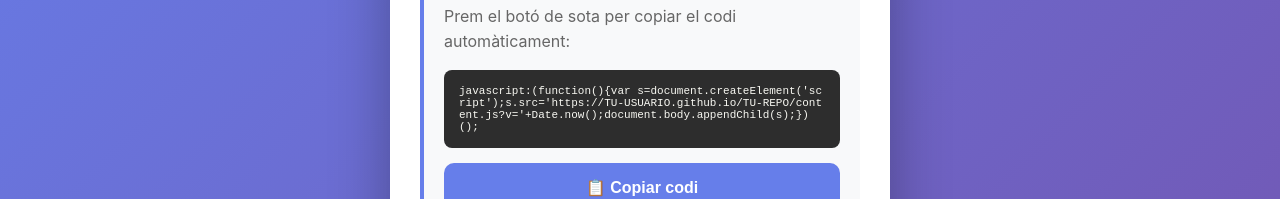
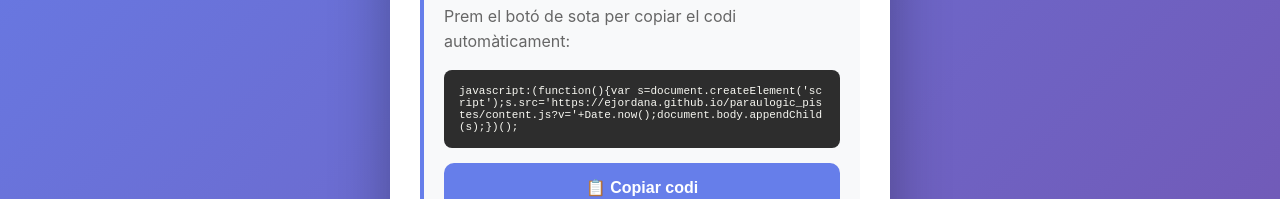
Before and after one commit to ejordana/paraulogic_pistes, a plain HTML site: page installa.html in a window 1280 px wide. Shown: the part 379-578 px from the top of the page. Drawn offline with Linux system fonts and the light colour scheme.

Commit message:
Update bookmarklet code URL in installa.html

```diff
--- a/installa.html
+++ b/installa.html
@@ -155,7 +155,7 @@
             <h3>Copia aquest codi</h3>
             <p>Prem el botó de sota per copiar el codi automàticament:</p>
 
-            <div class="code-box" id="bookmarklet-code">javascript:(function(){var s=document.createElement('script');s.src='https://TU-USUARIO.github.io/TU-REPO/content.js?v='+Date.now();document.body.appendChild(s);})();</div>
+            <div class="code-box" id="bookmarklet-code">javascript:(function(){var s=document.createElement('script');s.src='https://ejordana.github.io/paraulogic_pistes/content.js?v='+Date.now();document.body.appendChild(s);})();</div>
 
             <button class="button" id="copy-button">
                 📋 Copiar codi
```
